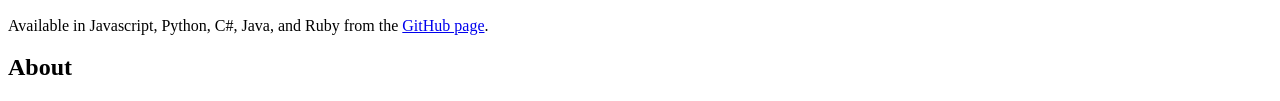
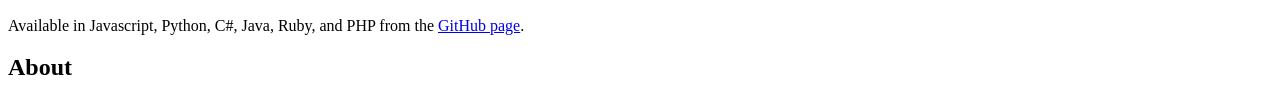
Before and after one commit to gregstoll/gregstoll.github.io, a plain HTML site: page probabilityToFriendlyString/index.html in a window 1280 px wide. Shown: the part 308-409 px from the top of the page. Drawn offline with Linux system fonts and the light colour scheme.

Commit message:
Update index.html
Add PHP

```diff
--- a/probabilityToFriendlyString/index.html
+++ b/probabilityToFriendlyString/index.html
@@ -21,7 +21,7 @@
             </tbody>
         </table>
         <h2>Languages</h2>
-        <p>Available in Javascript, Python, C#, Java, and Ruby from the <a href="https://github.com/gregstoll/probabilityToFriendlyString">GitHub page</a>.</p>
+        <p>Available in Javascript, Python, C#, Java, Ruby, and PHP from the <a href="https://github.com/gregstoll/probabilityToFriendlyString">GitHub page</a>.</p>
         <h2>About</h2>
         <p>This project was inspired by <a href="https://projects.fivethirtyeight.com/2018-midterm-election-forecast/house/">FiveThirtyEight's 2018 house forecast</a>, where they use this friendlier way of showing probabilities.  I decided to reverse-engineer the algorithm they used and make it easily available to incorporate in other visualizations, etc.</p>
     </div>
```
